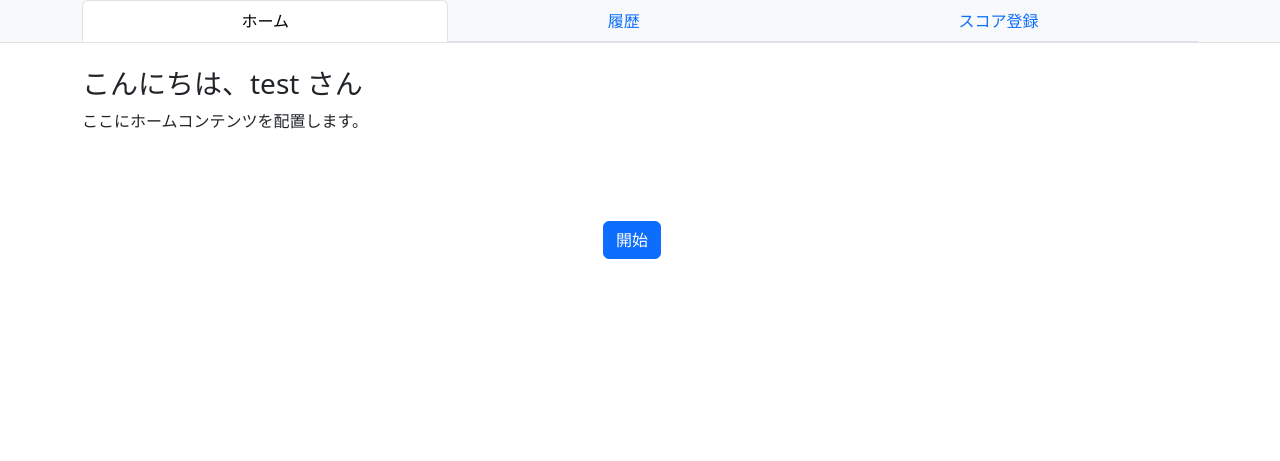
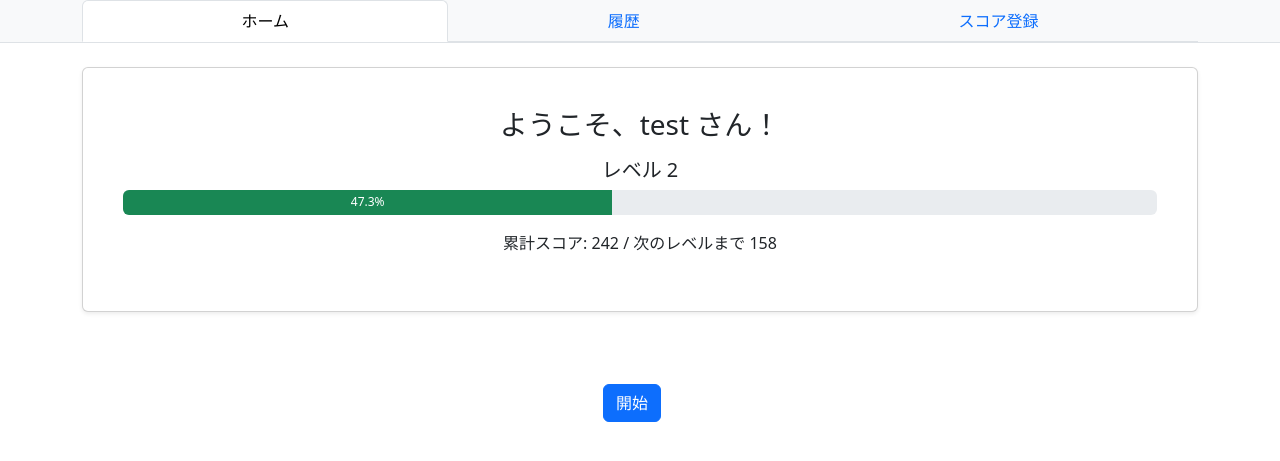
Before and after one commit to jphacks/sd_2507, a Flask app: page / in a window 1280 px wide. Shown: the part 56-517 px from the top of the page. Run offline with Flask 3, Linux system fonts and the light colour scheme; a user stored in the database is signed in.

Commit message:
add level bar

```diff
--- a/app.py
+++ b/app.py
@@ -25,6 +25,7 @@ class User(UserMixin, db.Model):
     id = db.Column(db.Integer, primary_key=True)
     username = db.Column(db.String(50), unique=True, nullable=False)
     password_hash = db.Column(db.String(128), nullable=False)
+    total_score = db.Column(db.Integer, default=0)
     scores = db.relationship('Score', backref='users', lazy=True)
 
     def set_password(self, password):
@@ -58,13 +59,33 @@ class LoginForm(FlaskForm):
     password = PasswordField("パスワード", validators=[DataRequired()])
     submit = SubmitField("ログイン")
 
+def get_level_info(total_score):
+    """
+    累計スコアから現在のレベルと、次のレベルまでの進捗率を返す。
+    レベルアップに必要なスコアは、レベル^2 × 100 とする。
+    """
+    level = 1
+    while total_score >= (level ** 2) * 100:
+        level += 1
+
+    prev_required = ((level - 1) ** 2) * 100
+    next_required = (level ** 2) * 100
+    progress = (total_score - prev_required) / (next_required - prev_required) * 100
+
+    return {
+        "level": level,
+        "progress": progress,
+        "current": total_score,
+        "next_required": next_required
+    }
 
 # --- ルーティング ---
 @app.route("/")
 @app.route("/index")
 def index():
     if current_user.is_authenticated:
-        return render_template("index.html", active_tab="home")
+        level_info = get_level_info(current_user.total_score)
+        return render_template("index.html",  level_info=level_info, active_tab="home")
     else:
         return render_template("index.html")
 
@@ -85,6 +106,7 @@ def result():
             if 0 <= value <= 100:
                 new_score = Score(value=value, user_id=current_user.id)
                 db.session.add(new_score)
+                current_user.total_score += value
                 db.session.commit()
                 flash("スコアを登録しました。", "success")
                 return redirect(url_for("history"))
--- a/templates/index.html
+++ b/templates/index.html
@@ -4,21 +4,36 @@
 {% block content %}
   {% if not current_user.is_authenticated %}
     <!-- ログイン前の表示 -->
-    <div class="bg-body-tertiary p-5 rounded">
-        <div class="text-center py-5">
+    <div class="mt-4">
+        <div class="card shadow-sm p-4">
+        <div class="card-body text-center">
         <h2>ようこそ MyApp へ</h2>
         <p class="text-muted">このサービスを利用するにはログインしてください。</p>
         <div class="mt-4">
             <a href="{{ url_for('login') }}" class="btn btn-outline-primary btn-lg me-3">ログイン</a>
             <a href="{{ url_for('signup') }}" class="btn btn-primary btn-lg">新規登録</a>
         </div>
-        </div>
+      </div>
     </div>
   {% else %}
     <!-- ログイン後のホーム画面 -->
     <div class="mt-4">
-      <h3>こんにちは、{{ current_user.username }} さん</h3>
-      <p>ここにホームコンテンツを配置します。</p>
+      <div class="card shadow-sm p-4">
+        <div class="card-body text-center">
+        <h3 class="mb-3">ようこそ、{{ current_user.username }} さん！</h3>
+
+        <h5>レベル {{ level_info.level }}</h5>
+        <div class="progress mb-3" style="height: 25px;">
+            <div class="progress-bar bg-success" role="progressbar"
+                style="width: {{ level_info.progress }}%"
+                aria-valuenow="{{ level_info.progress }}" aria-valuemin="0" aria-valuemax="100">
+            {{ "%.1f"|format(level_info.progress) }}%
+            </div>
+        </div>
+
+        <p>累計スコア: {{ level_info.current }} / 次のレベルまで {{ level_info.next_required - level_info.current }}</p>
+        </div>
+      </div>
       <div class="text-center py-5">
         <div class="mt-4">
           <a href="{{ url_for('test') }}" class="btn btn-primary me-3">開始</a>
```
Also changed, not shown: instance/users.db.
